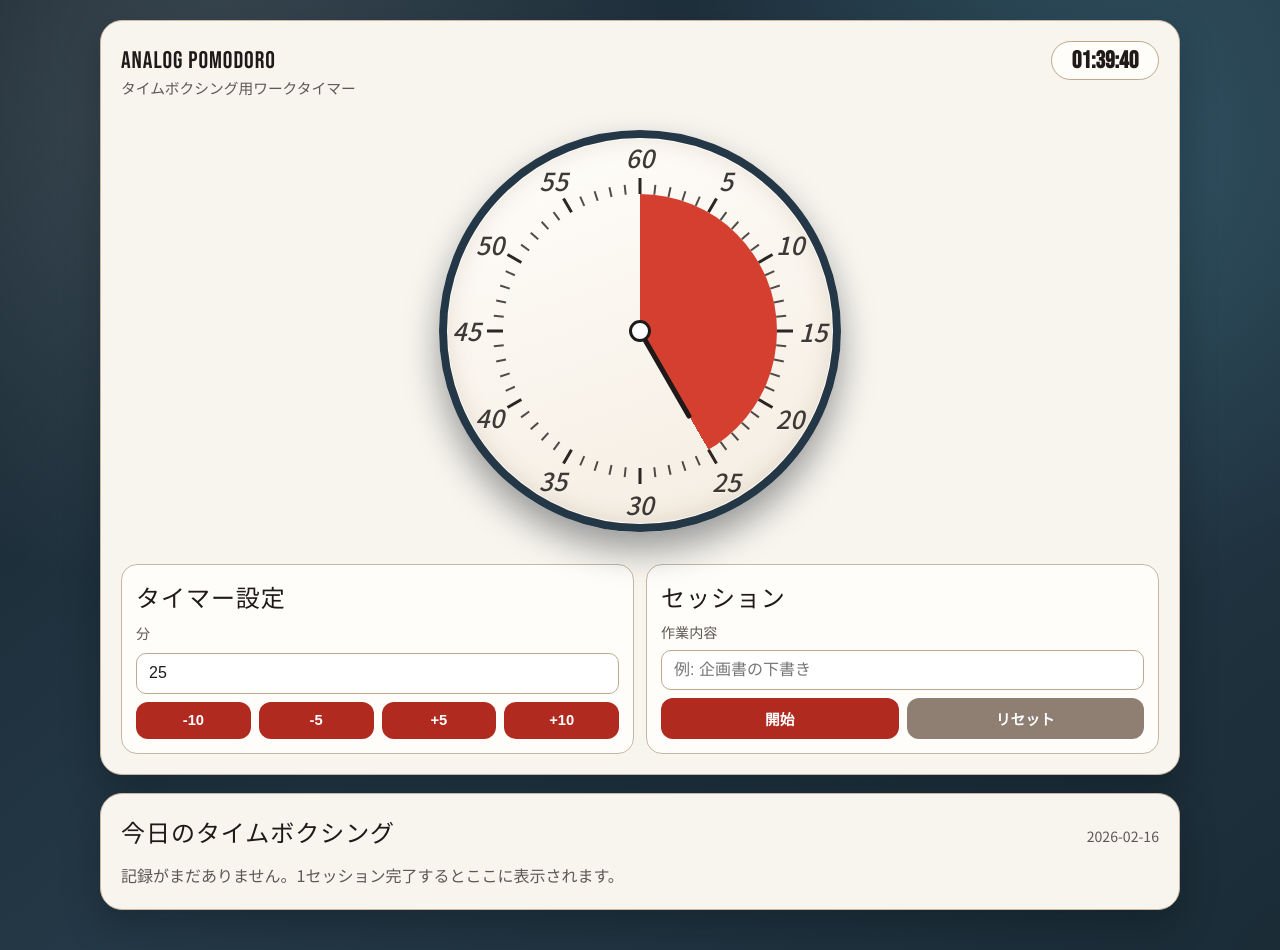
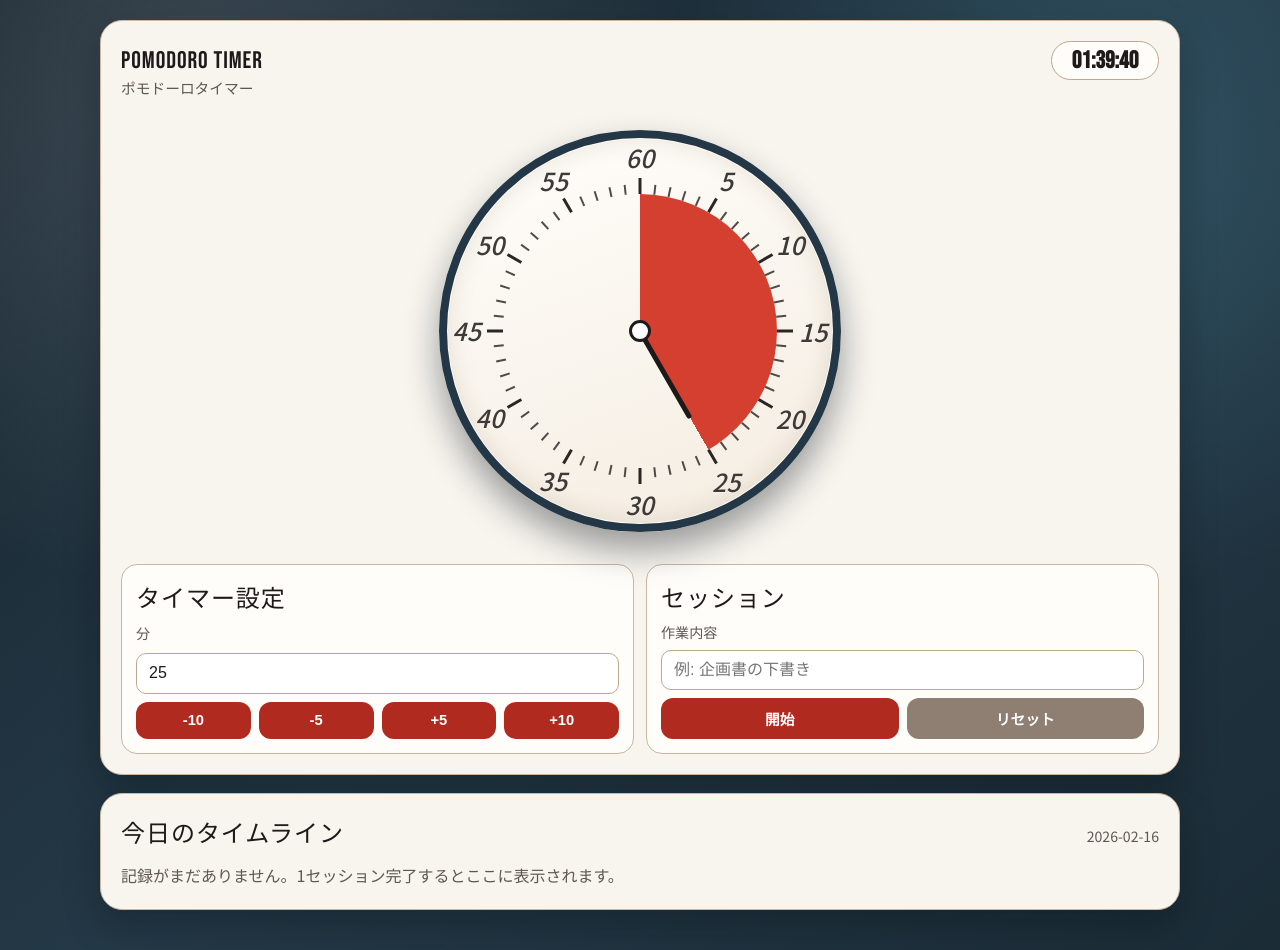
Before and after one commit to Corona-Shio/pomodoro-timer, a React (Vite) app: page / in a window 1280 px wide. Built offline with nearby package versions, Linux system fonts and the light colour scheme.

Commit message:
Update timer and timeline labels

```diff
--- a/src/App.tsx
+++ b/src/App.tsx
@@ -162,8 +162,8 @@ function App() {
       <section className="timer-card">
         <header className="timer-head">
           <div>
-            <h1>Analog Pomodoro</h1>
-            <p>タイムボクシング用ワークタイマー</p>
+            <h1>Pomodoro Timer</h1>
+            <p>ポモドーロタイマー</p>
           </div>
           <strong className="clock-pill" aria-label="現在時刻">
             {clock}
@@ -258,9 +258,9 @@ function App() {
         </div>
       </section>
 
-      <section className="timeline-card" aria-label="本日のタイムボクシング">
+      <section className="timeline-card" aria-label="本日のタイムライン">
         <header className="timeline-head">
-          <h2>今日のタイムボクシング</h2>
+          <h2>今日のタイムライン</h2>
           <span>{todayKey}</span>
         </header>
 
```
